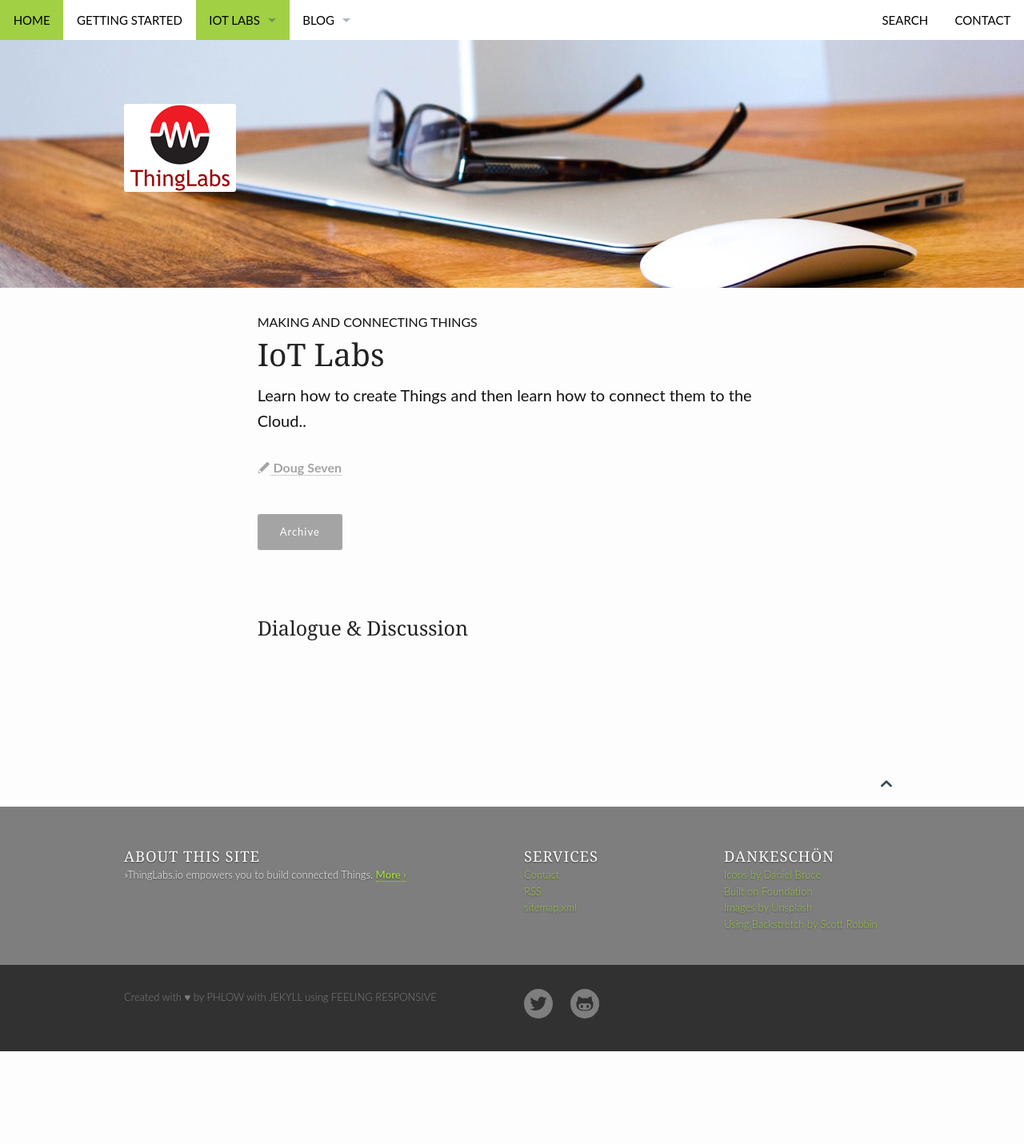
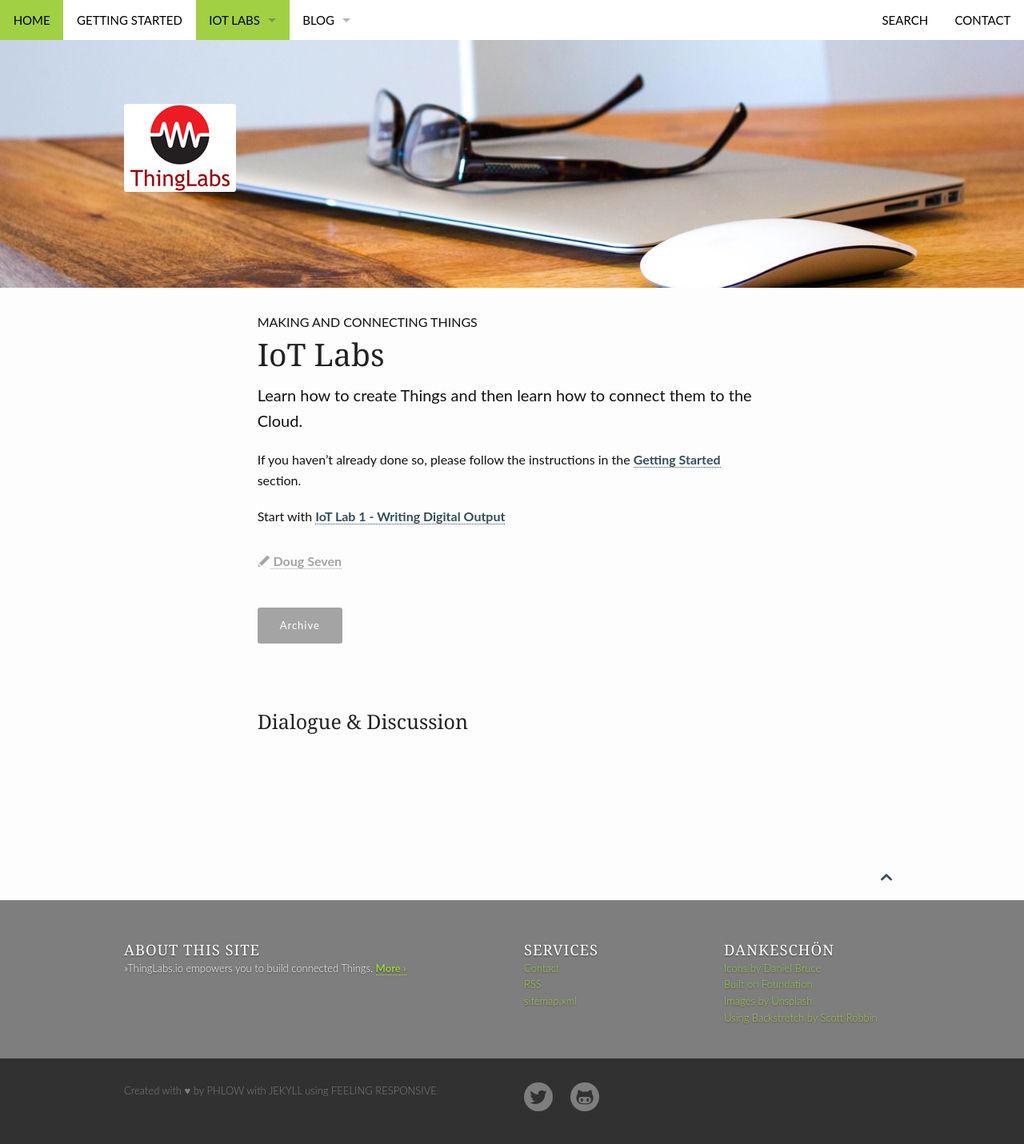
Before and after one commit to ThingLabsIo/ThingLabsIo.github.io, a Jekyll site: the page built from pages/lab000.md, in a window 1280 px wide. Shown: the whole page at 80% size. Built offline with Jekyll 4.4.1, drawn with Linux system fonts in a browser that asks for light colours; comment, search, counter and statistics services are not loaded; before the commit the page ends 1315 px from its top, so only the background shows below that.

Commit message:
Fixed links

```diff
--- a/pages/lab000.md
+++ b/pages/lab000.md
@@ -4,8 +4,11 @@ comments: true
 show_meta: true
 title: "IoT Labs"
 subheadline: "Making and connecting Things"
-teaser: "Learn how to create Things and then learn how to connect them to the Cloud.."
+teaser: "Learn how to create Things and then learn how to connect them to the Cloud."
 header:
    image_fullwidth: "header_unsplash_7.jpg"
 permalink: "/iotlabs/"
 ---
+If you haven't already done so, please follow the instructions in the [Getting Started](/getting-started/) section.
+
+Start with [IoT Lab 1 - Writing Digital Output](/iotlabs/lab001/)
```
